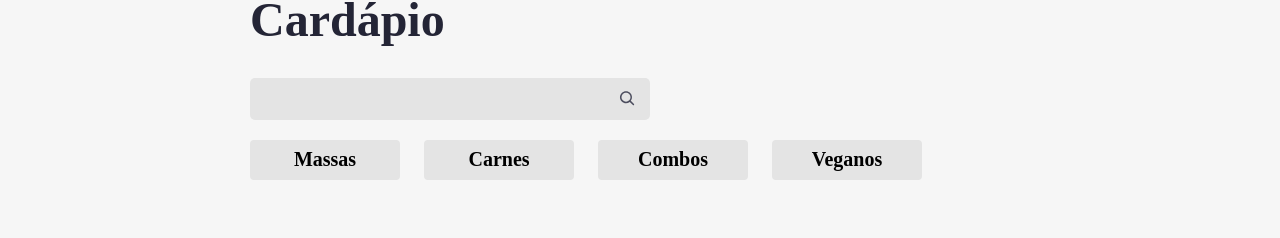
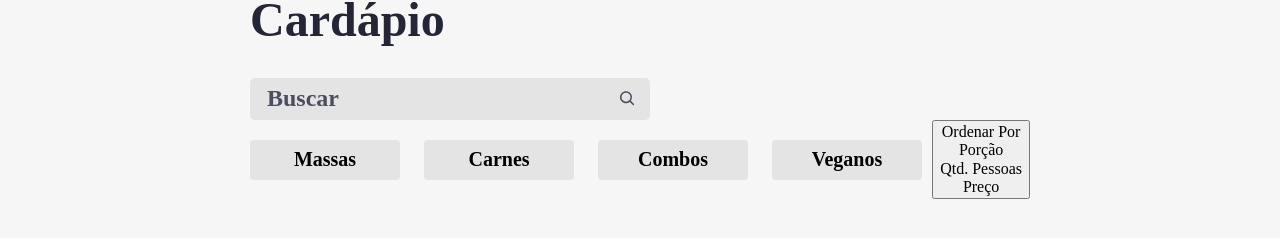
Before and after one commit to marinhomich/aluroni, a React (Create React App) app: page / in a window 1280 px wide. Shown: the part 514-752 px from the top of the page. Built offline with nearby package versions, Linux system fonts and the light colour scheme; a web font is replaced by a local one.

Commit message:
Feat: Order By

```diff
--- a/src/pages/cardapio/Buscador/index.tsx
+++ b/src/pages/cardapio/Buscador/index.tsx
@@ -13,6 +13,7 @@
             <input
                 value={busca}
                 onChange={(evento) => setBusca(evento.target.value)}
+                placeholder="Buscar"
             />
             <CgSearch
                 size={20}
--- /dev/null
+++ b/src/pages/cardapio/Ordenador/Ordenador.module.scss
@@ -0,0 +1,27 @@
+@import "styles/variaveis";
+
+.filtros {
+  display: flex;
+  gap: 24px;
+  flex-wrap: wrap;
+  margin: 20px 0;
+  &__filtro {
+    align-items: center;
+    background-color: $grey;
+    border: none;
+    border-radius: 4px;
+    display: flex;
+    font-size: 1.25rem;
+    font-weight: bold;
+    height: 40px;
+    justify-content: center;
+    width: 150px;
+    &--ativo {
+      background-color: $blue;
+      color: white;
+    }
+    &:hover {
+      cursor: pointer;
+    }
+  }
+}
--- /dev/null
+++ b/src/pages/cardapio/Ordenador/index.tsx
@@ -0,0 +1,17 @@
+import styles from './Ordenador.module.scss'
+import opcoes from './opcoes.json'
+
+export default function Ordenador() {
+    return (
+        <button className={styles.ordenador}>
+            <span>Ordenar Por</span>
+            <div className={styles.ordenador__options}>
+                {opcoes.map((opcao) => (
+                    <div className={styles.ordenador__option} key={opcao.value}>
+                        {opcao.nome}
+                    </div>
+                ))}
+            </div>
+        </button>
+    )
+}
--- /dev/null
+++ b/src/pages/cardapio/Ordenador/opcoes.json
@@ -0,0 +1,18 @@
+[
+  {
+    "nome": "",
+    "value": ""
+  },
+  {
+    "nome": "Porção",
+    "value": "porcao"
+  },
+  {
+    "nome": "Qtd. Pessoas",
+    "value": "qtd_pessoas"
+  },
+  {
+    "nome": "Preço",
+    "value": "preco"
+  }
+]
--- a/src/pages/cardapio/index.tsx
+++ b/src/pages/cardapio/index.tsx
@@ -3,6 +3,7 @@
 import Buscador from "./Buscador";
 import {useState} from "react";
 import Filtros from "./Filtros";
+import Ordenador from "./Ordenador";
 
 export default function Cardapio() {
     const [busca, setBusca] = useState("");
@@ -22,6 +23,7 @@
                 <Buscador busca={busca} setBusca={setBusca}/>
                 <div className={styles.cardapio__filtros}>
                     <Filtros filtro={filtro} setFiltro={setFiltro}/>
+                    <Ordenador/>
                 </div>
             </section>
         </main>
```
